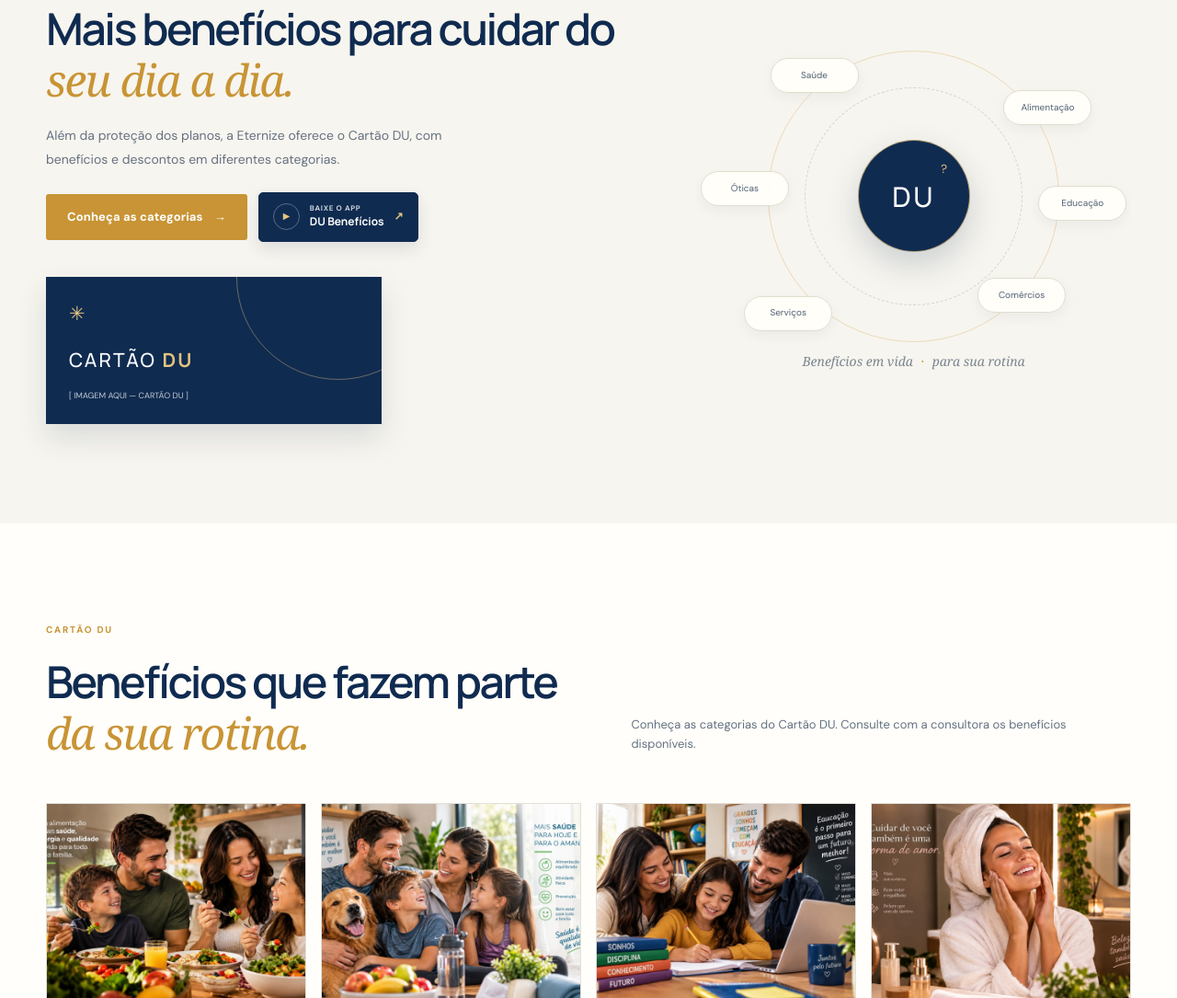
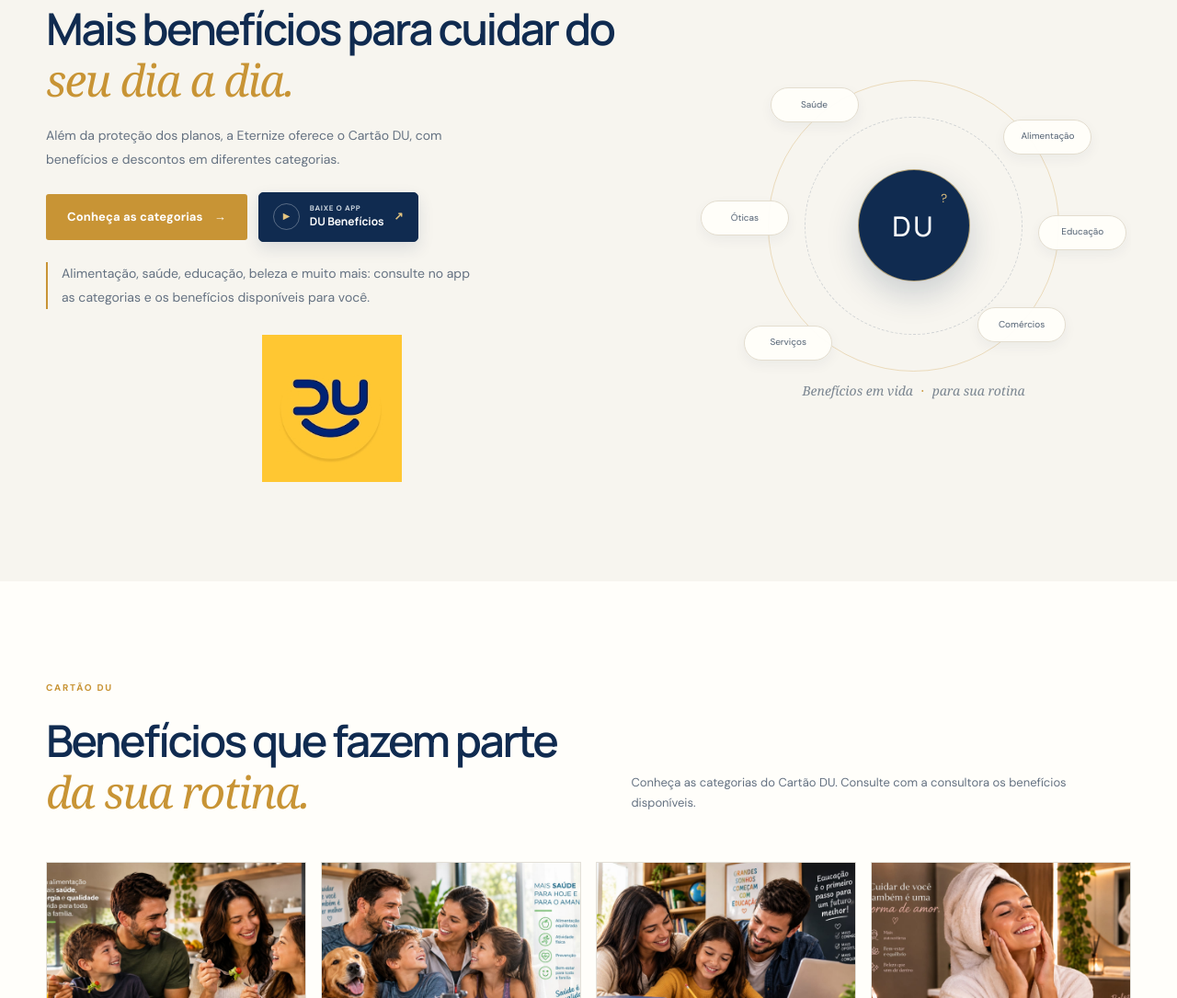
Before and after one commit to GabrielBhaywan/Eternize, a plain HTML site: page index.html in a window 1280 px wide. Shown: the part 3887-4972 px from the top of the page at 92% size. Drawn offline with Linux system fonts and the light colour scheme.

Commit message:
1.5
colocando no a imagem DU e o favicon

```diff
--- a/css/style.css
+++ b/css/style.css
@@ -2339,3 +2339,40 @@
 }
 .footer-map-directions:hover,
 .footer-map-directions:focus-visible { text-decoration:underline; }
+/* Imagem oficial do Cartão DU no espaço que antes era um placeholder ilustrado. */
+.du-card-image {
+  width:100%;
+  max-width:300px;
+  min-height:0;
+  aspect-ratio:1 / 1;
+  margin-inline:auto;
+  padding:0;
+  overflow:hidden;
+  border:0;
+  border-radius:0;
+  background:transparent;
+  box-shadow:none;
+}
+.du-card-image::before,
+.du-card-image::after { display:none; content:none; }
+.du-card-image > img {
+  display:block;
+  width:100%;
+  height:100%;
+  object-fit:contain;
+}
+/* Cartão DU centralizado abaixo dos botões, com cantos arredondados. */
+.du-card-image {
+  margin:28px auto 0;
+  border-radius:22px;
+}
+.du-card-image > img { border-radius:inherit; }
+.du-supporting-copy {
+  max-width:430px;
+  margin:22px 0 0;
+  padding-left:15px;
+  border-left:2px solid var(--gold);
+  color:var(--muted);
+  font-size:13px;
+  line-height:1.75;
+}
--- a/index.html
+++ b/index.html
@@ -10,6 +10,7 @@
   <link rel="preconnect" href="https://fonts.gstatic.com" crossorigin>
   <link href="https://fonts.googleapis.com/css2?family=DM+Sans:wght@400;500;600;700&family=Manrope:wght@400;500;600;700;800&family=Parisienne&display=swap" rel="stylesheet">
   <link rel="stylesheet" href="css/style.css">
+  <link rel="shortcut icon" href="assets/imagens/favicon.ico" type="image/x-icon">
 </head>
 <body>
   <a class="skip-link" href="#conteudo">Pular para o conteúdo</a>
@@ -104,7 +105,8 @@
     </div></div></section>
 
     <section class="du-section section-pad" id="cartao-du"><div class="container du-grid"><div class="du-copy" data-reveal><p class="eyebrow">Cartão DU · benefícios em vida</p><h2>Mais benefícios para cuidar do <em>seu dia a dia.</em></h2><p>Além da proteção dos planos, a Eternize oferece o Cartão DU, com benefícios e descontos em diferentes categorias.</p><div class="du-actions"><a class="button button-gold" href="#beneficios">Conheça as categorias <span>→</span></a><a class="button button-app" href="https://play.google.com/store/apps/details?id=com.ducash" target="_blank" rel="noopener noreferrer" aria-label="Baixar o app DU Benefícios na Google Play"><span class="play-mark" aria-hidden="true">▶</span><span>Baixe o app<strong>DU Benefícios</strong></span><span class="app-arrow" aria-hidden="true">↗</span></a></div>
-        <div class="du-card-placeholder"><!-- IMAGEM CARTÃO DU AQUI: inserir foto do cartão ou material oficial aprovado. --><span class="card-chip" aria-hidden="true">✳</span><span class="du-wordmark">CARTÃO <strong>DU</strong></span><small>[ IMAGEM AQUI — CARTÃO DU ]</small></div>
+        <p class="du-supporting-copy">Alimenta&#231;&#227;o, sa&#250;de, educa&#231;&#227;o, beleza e muito mais: consulte no app as categorias e os benef&#237;cios dispon&#237;veis para voc&#234;.</p>
+        <div class="du-card-placeholder du-card-image"><!-- Imagem oficial fornecida: assets/imagens/DU.png --><img src="assets/imagens/DU.png" alt="Logotipo do Cartão DU" loading="lazy"></div>
       </div><div class="du-visual" data-reveal aria-label="Categorias do Cart&#227;o DU"><span class="du-orbit-item">Sa&#250;de</span><span class="du-orbit-item">Alimenta&#231;&#227;o</span><span class="du-orbit-item">Educa&#231;&#227;o</span><span class="du-orbit-item">Com&#233;rcios</span><span class="du-orbit-item">Servi&#231;os</span><span class="du-orbit-item">&#211;ticas</span><span class="du-visual-center" aria-hidden="true">DU</span><span class="du-visual-note">Benef&#237;cios em vida <i>&middot;</i> para sua rotina</span></div></div></section>
 
     <section class="benefits section-pad" id="beneficios"><div class="container"><div class="section-heading benefits-heading" data-reveal><div><p class="eyebrow">Cartão DU</p><h2>Benefícios que fazem parte <em>da sua rotina.</em></h2></div><p>Conheça as categorias do Cartão DU. Consulte com a consultora os benefícios disponíveis.</p></div><div class="benefits-carousel" data-benefits-carousel data-reveal role="region" aria-roledescription="carrossel" aria-label="Categorias de benef&#237;cios do Cart&#227;o DU">
```
Also changed, not shown: assets/imagens/DU.png (added), assets/imagens/favicon.ico (added).
